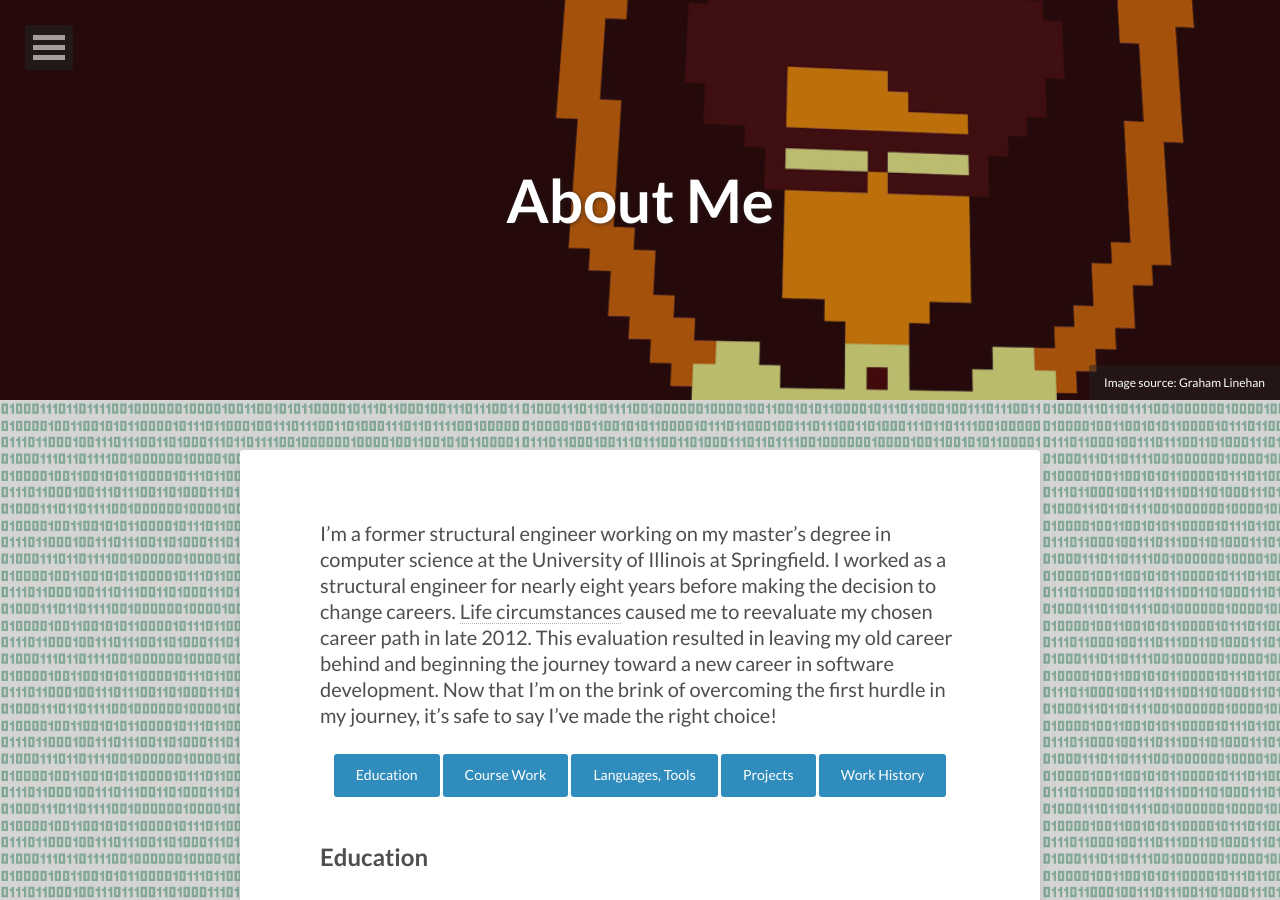
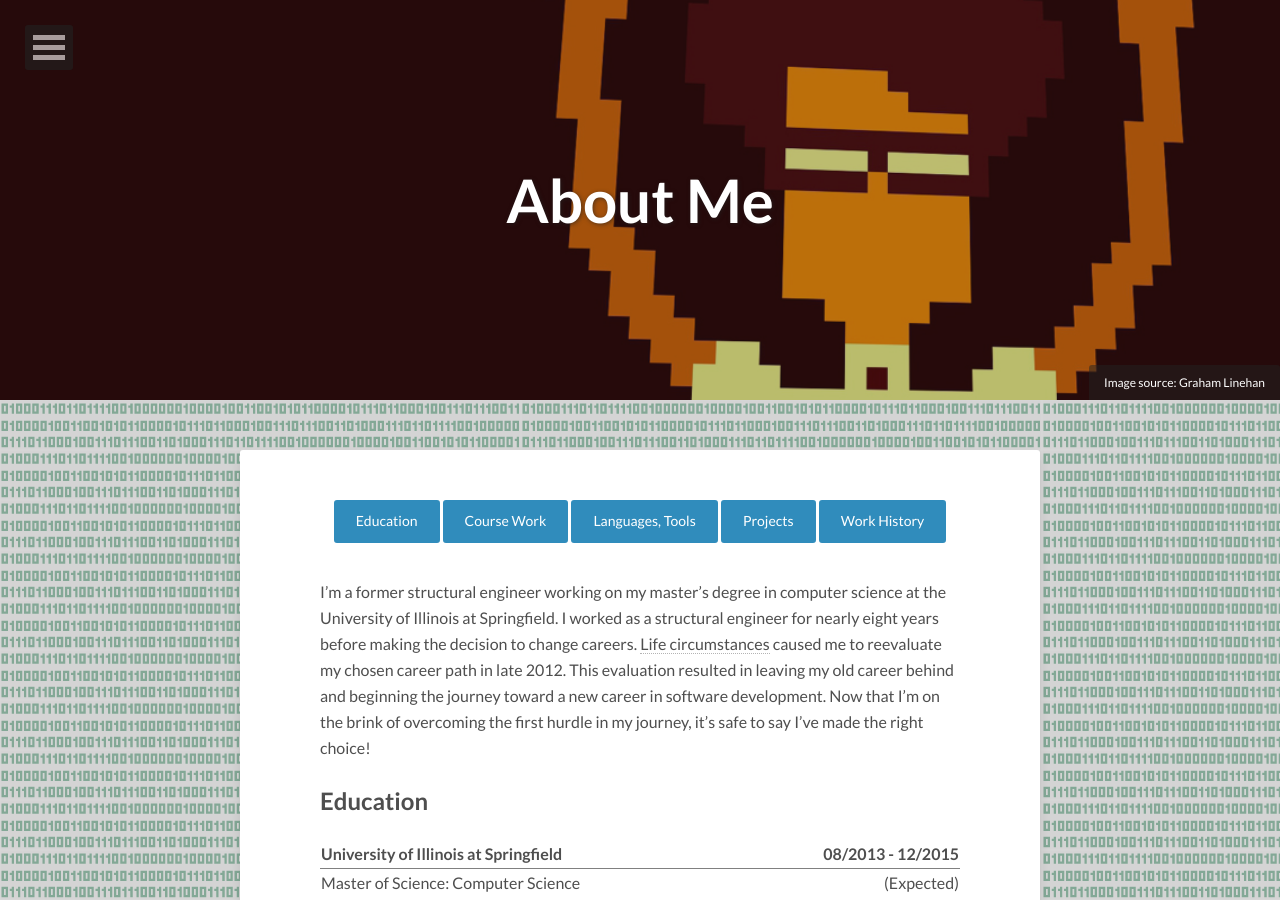
Before and after one commit to JacobMDavidson/JacobMDavidson.github.io, a Jekyll site: the page built from about/index.md, in a window 1280 px wide and 900 px high. Built offline with Jekyll 4.4.1, drawn with Linux system fonts in a browser that asks for light colours; nearby versions of some CDN libraries; some of the changed text lies outside the part shown.

Commit message:
Corrected some formatting, and added tools/languages to about me page

```diff
--- a/about/index.md
+++ b/about/index.md
@@ -9,15 +9,15 @@
 comments: false
 modified: 2015-05-22
 ---
-I’m a former structural engineer working on my master’s degree in computer science at the University of Illinois at Springfield. I worked as a structural engineer for nearly eight years before making the decision to change careers. [Life circumstances]({% post_url /personal/2015-05-16-about-me %}) caused me to reevaluate my chosen career path in late 2012. This evaluation resulted in leaving my old career behind and beginning the journey toward a new career in software development. Now that I’m on the brink of overcoming the first hurdle in my journey, it’s safe to say I’ve made the right choice!
 
 <div markdown="0" style="text-align: center"><a href="#education" class="btn btn-info">Education</a>
 <a href="#courses" class="btn btn-info">Course Work</a>
 <a href="#tools" class="btn btn-info">Languages, Tools</a>
 <a href="#projects" class="btn btn-info">Projects</a>
 <a href="#work" class="btn btn-info">Work History</a></div>
+<a id="education"></a>
 
-<a id="education"></a>
+I’m a former structural engineer working on my master’s degree in computer science at the University of Illinois at Springfield. I worked as a structural engineer for nearly eight years before making the decision to change careers. [Life circumstances]({% post_url /personal/2015-05-16-about-me %}) caused me to reevaluate my chosen career path in late 2012. This evaluation resulted in leaving my old career behind and beginning the journey toward a new career in software development. Now that I’m on the brink of overcoming the first hurdle in my journey, it’s safe to say I’ve made the right choice!
 
 ## Education
 
@@ -143,6 +143,35 @@
 
 <a id="projects"></a>
 
+<table rules="groups">
+  <tbody>
+    <tr>
+      <td style="text-align: right; border-right: 2px solid black; width: 30%"><strong>Operating Systems:</strong>&nbsp;</td>
+      <td style="text-align: left">&nbsp;MS Windows, Mac OS X, Linux (Ubuntu, Mint, Arch), UNIX (Solaris)</td>
+    </tr>
+    <tr>
+      <td style="text-align: right; border-right: 2px solid black; width: 30%"><strong>Programming Languages:</strong>&nbsp;</td>
+      <td style="text-align: left">&nbsp;C#, Java, JavaScript, PHP, SQL</td>
+    </tr>
+    <tr>
+      <td style="text-align: right; border-right: 2px solid black; width: 30%"><strong>Web Development:</strong>&nbsp;</td>
+      <td style="text-align: left">&nbsp;HTML, CSS, Jekyll, Joomla!, Wordpress</td>
+    </tr>
+    <tr>
+      <td style="text-align: right; border-right: 2px solid black; width: 30%"><strong>Web Services:</strong>&nbsp;</td>
+      <td style="text-align: left">&nbsp;HttpServlet, JAX-RS, JAX-WS, Restlet</td>
+    </tr>
+    <tr>
+      <td style="text-align: right; border-right: 2px solid black; width: 30%"><strong>RDBMS:</strong>&nbsp;</td>
+      <td style="text-align: left">&nbsp;MySQL, Oracle</td>
+    </tr>
+    <tr>
+      <td style="text-align: right; border-right: 2px solid black; width: 30%"><strong>Favorite Tools:</strong>&nbsp;</td>
+      <td style="text-align: left">&nbsp;Atom, Bitbucket, Eclipse, Github, Visual Studio</td>
+    </tr>
+  </tbody>
+</table>
+
 ## Personal Projects
 
 <a id="work"></a>
```
